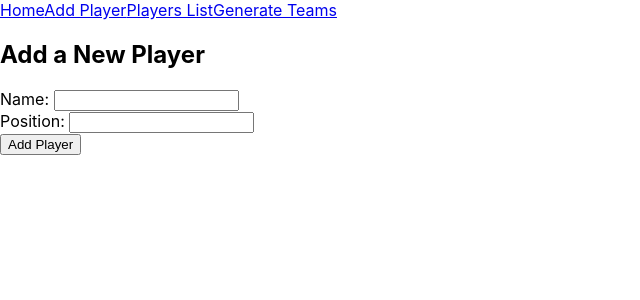
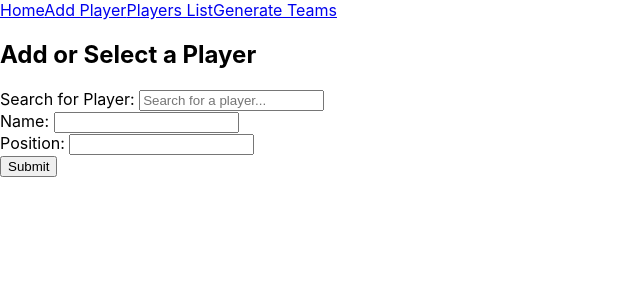
Before and after one commit to XohamOG/frontend, a React (Create React App) app: page /add-player in a window 1280 px wide. Shown: the top 300 px of the page, without its empty margins (0-640 px from the left). Built offline with nearby package versions, Linux system fonts and the light colour scheme.

Commit message:
redo'd shadcn components

```diff
--- a/src/AddPlayerForm.js
+++ b/src/AddPlayerForm.js
@@ -1,15 +1,42 @@
-import React, { useState } from 'react';
+import React, { useState, useEffect } from 'react';
 import axios from 'axios';
 
 const AddPlayerForm = () => {
   const [name, setName] = useState('');
   const [position, setPosition] = useState('');
+  const [searchTerm, setSearchTerm] = useState('');
+  const [players, setPlayers] = useState([]);
+  const [selectedPlayer, setSelectedPlayer] = useState(null);
   const [error, setError] = useState(null);
   const [success, setSuccess] = useState('');
 
+  // Fetch players from the API for search functionality
+  useEffect(() => {
+    if (searchTerm) {
+      axios.get(`http://localhost:8000/api/players/?search=${searchTerm}`)
+        .then(response => {
+          setPlayers(response.data);  // Update the list of players based on the search term
+        })
+        .catch(error => {
+          setError('Error fetching players: ' + error.message);
+        });
+    } else {
+      setPlayers([]);  // Reset player list when search term is cleared
+    }
+  }, [searchTerm]);
+
+  // Handle form submission to either add a new player or select an existing one
   const handleSubmit = (e) => {
     e.preventDefault();
 
+    if (selectedPlayer) {
+      // Player is selected from the search list, no need to add a new player
+      setSuccess(`Player "${selectedPlayer.name}" selected for team formation.`);
+      setName('');
+      setPosition('');
+      setSelectedPlayer(null);
+    } else {
+      // Add new player to the database
       const newPlayer = {
         name: name,
         position: position,
@@ -24,11 +51,35 @@ const AddPlayerForm = () => {
         .catch(error => {
           setError('Error adding player: ' + error.message);
         });
+    }
   };
 
   return (
     <div>
-      <h2>Add a New Player</h2>
+      <h2>Add or Select a Player</h2>
+
+      {/* Search for existing players */}
+      <div>
+        <label>Search for Player: </label>
+        <input
+          type="text"
+          value={searchTerm}
+          onChange={(e) => setSearchTerm(e.target.value)}
+          placeholder="Search for a player..."
+        />
+        {players.length > 0 && (
+          <ul>
+            {players.map((player) => (
+              <li key={player.id} onClick={() => setSelectedPlayer(player)}>
+                {player.name} ({player.position})
+              </li>
+            ))}
+          </ul>
+        )}
+      </div>
+
+      {/* If no player is selected, show the form to add a new player */}
+      {!selectedPlayer && (
         <form onSubmit={handleSubmit}>
           <div>
             <label>Name: </label>
@@ -48,9 +99,11 @@ const AddPlayerForm = () => {
               required
             />
           </div>
-        <button type="submit">Add Player</button>
+          <button type="submit">Submit</button>
         </form>
+      )}
 
+      {/* Feedback */}
       {success && <div>{success}</div>}
       {error && <div>{error}</div>}
     </div>
--- a/src/TeamFormation.js
+++ b/src/TeamFormation.js
@@ -1,5 +1,6 @@
 import React, { useState } from 'react';
 import axios from 'axios';
+
 
 const TeamFormation = ({ players }) => {
   const [selectedPlayers, setSelectedPlayers] = useState([]);
--- /dev/null
+++ b/webpack.config.js
@@ -0,0 +1,9 @@
+const path = require('path');
+
+module.exports = {
+  resolve: {
+    fallback: {
+      path: require.resolve('path-browserify'),
+    },
+  },
+};
```
Also changed, not shown: package.json (+7 -0 lines), 1 other file (tests, documents, lock files or other folders). Lines whose indentation alone changed are shown as unchanged.
